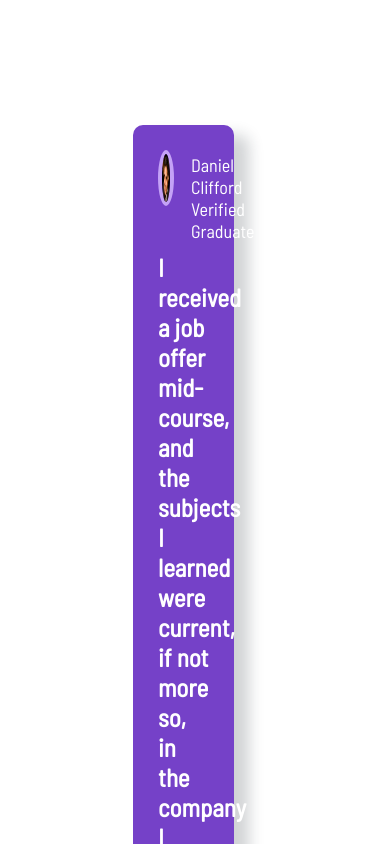
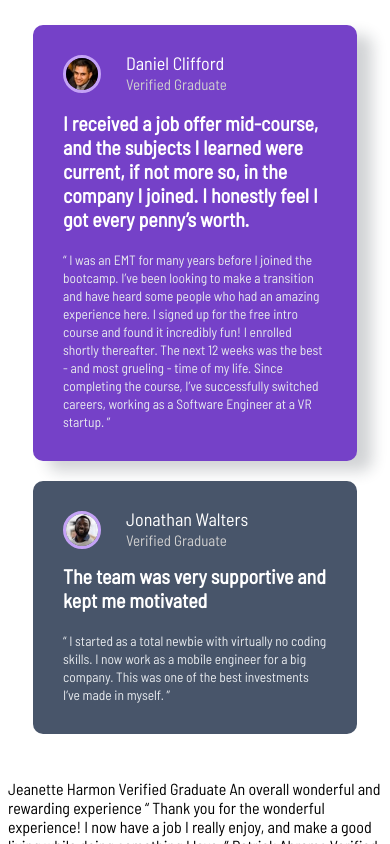
Before and after one commit to SamiAchnine/Achnine-CTI110-FinalProject, a plain HTML site: page index.html in a window 390 px wide. Shown: the top 844 px of the page. Drawn offline with Linux system fonts and the light colour scheme.

Commit message:
added jonathan and fixed up more CSS

```diff
--- a/index.html
+++ b/index.html
@@ -26,11 +26,14 @@
         <div class="info">
           <div class="name">
             Daniel Clifford <br>
-          Verified Graduate
+            <p>Verified Graduate</p>
           </div>
         </div>
+        <div class="quote-img">
+          <img src="./images/bg-pattern-quotation.svg" alt="Quotation Mark">
         </div>
-      <div class="important-testimonial-text">
+      </div>
+      <div class="important-testimonial-text" id="daniel-testes">
         I received a job offer mid-course, and the subjects I learned were current, if not more so,
         in the company I joined. I honestly feel I got every penny’s worth.
       </div>
@@ -42,18 +45,29 @@
         the course, I’ve successfully switched careers, working as a Software Engineer at a VR startup. ”
       </div>
     </div>
-
+    <div class="jonathan">
+      <div class="top-section">
+        <div id="pfp-container">
+          <img src="./images/image-jonathan.jpg" alt="Jonathan Walters' Prof">
+        </div>
+        <div class="info">
+          <div class="name">
+            Jonathan Walters <br>
+            <p>Verified Graduate</p>
+          </div>
+        </div>
+      </div>
+      <div class="important-testimonial-text">
+        The team was very supportive and kept me motivated
+      </div>
+      <div class="quote">
+        “ I started as a total newbie with virtually no coding skills. I now work as a mobile engineer
+        for a big company. This was one of the best investments I’ve made in myself. ”
+      </div>
     </div>
 
 
-    Jonathan Walters
-    Verified Graduate
-
-    The team was very supportive and kept me motivated
-
-    “ I started as a total newbie with virtually no coding skills. I now work as a mobile engineer
-    for a big company. This was one of the best investments I’ve made in myself. ”
-
+  </div>
     Jeanette Harmon
     Verified Graduate
 
@@ -86,6 +100,8 @@
     could ever have. In fact, I’ve often referred to it during interviews as an example of my developent
     experience. It certainly helped me land a job as a full-stack developer after receiving multiple offers.
     100% recommend! ”
+
+
   <div class="attribution">
     Coded by <a href="https://github.com/SamiAchnine" target="_blank">Sami Achnine</a>.
   </div>
--- a/style.css
+++ b/style.css
@@ -12,34 +12,50 @@
 #pfp-container img{
     display: block;
     max-width: 100%;
-    height: 48px;
+    height: 32px;
     border-radius: 50%;
-    border: 4px solid hsl(264, 82%, 80%);
+    border: 3px solid hsl(264, 82%, 80%);
 }
 
 .important-testimonial-text {
     font-size: 25px;
     font-weight: 600;
-    padding-top: 10px;
-    padding-bottom: 10px;
+    padding: 0px 0px 20px 0px;
 }
 
 .daniel {
     display: block;
-    max-width: 41%;
+    max-width: 45%;
     height: 50%;
     background-color: hsl(263, 55%, 52%);
     margin: left;
     border-radius: 10px;
-    padding: 25px;
+    padding: 30px;
     color: white;
     font-size: 13px;
     box-shadow: 15px 10px 15px hsla(219, 29%, 14%, 0.2);
 }
 
+.jonathan {
+    display: block;
+    max-width: 25%;
+    height: auto;
+    background-color: hsl(217, 19%, 35%);
+    margin: left;
+    border-radius: 10px;
+    padding: 30px;
+    margin: 00px 40px 0px 40px;
+    color: white;
+}
+
 .name{
-    margin-top: 4px;
+    margin-top: -3.5px;
     font-size: 18px;
+}
+.name p{
+    margin-top: 1.5px;
+    font-size: 15px;
+    color: hsl(0, 0%, 81%)
 }
 
 .container {
@@ -47,21 +63,57 @@
     display: flex;
 }
 
+.quote-img {
+    display: inline-block;
+    margin-left: 25%;
+    margin-top: -4.5%;
+}
 
-/* @media (max-width: 375px) {
+.quote {
+    font-size: 15px;
+    line-height: 22px;
+}
 
+#daniel-testes {
+    margin-top: -32px;
+}
+
+
+@media (max-width: 1000px) {
     .container {
-        margin: 20px;
+        flex-direction: column;
+        margin: 25px;
     }
 
-    .name {
-        font-size: 12px;
+    .pfp-container {
+        min-width: 48px;
     }
 
     .daniel {
-        width: 80%;
-        height: auto;
-        margin-bottom: 20px;
-        padding: 10%;
+        max-width: 100%;
+        margin: 0px 0px 20px 0px;
     }
-} */
+
+    .jonathan {
+        max-width: 100%;
+        margin: 0px 0px 20px 0px;
+    }
+
+    #daniel-testes {
+        padding: 35px 0px 20px 0px;
+    }
+
+    .important-testimonial-text {
+        font-size: 20px;
+    }
+
+    .quote {
+        font-size: 13.5px;
+        line-height: 18px;
+        color: hsl(214, 17%, 92%)
+    }
+
+    .quote-img {
+        display: none;
+    }
+}
```
Also changed, not shown: 2 other files. Lines whose indentation alone changed are shown as unchanged.
